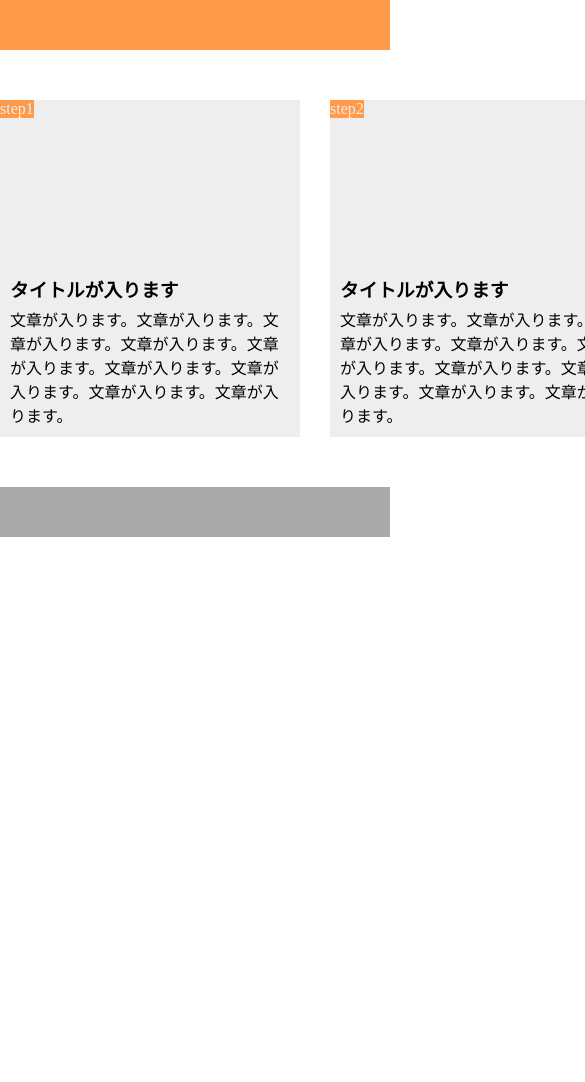
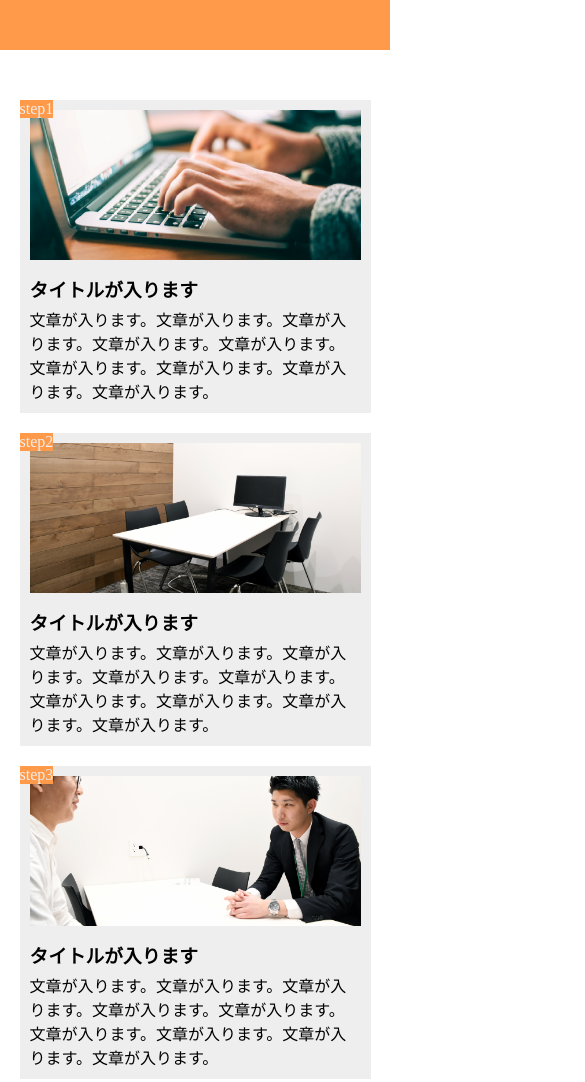
Before and after one commit to AkaneU/Chapter10, a plain HTML site: page index.html in a window 390 px wide. Shown: the top 1082 px of the page, 585 px wide, since content can reach past the window. Before the commit the page ends 844 px from the top, so only its background shows below. Drawn offline with Linux system fonts and the light colour scheme.

Commit message:
[Finish] 1-10

```diff
--- a/index.html
+++ b/index.html
@@ -3,7 +3,7 @@
   <head>
     <meta charset="UTF-8" />
     <meta name="viewport" content="width=device-width,initial-scale=1.0">
-    <title>8章演習</title>
+    <title>10章演習</title>
     <link rel="stylesheet" href="style.css" />
   </head>
 
--- a/style.css
+++ b/style.css
@@ -65,27 +65,19 @@ footer {
 }
 
 @media screen and (max-width: 768px) {
-  header {
-  }
-
   main {
+    width: 100%;
+    flex-direction: column;
+    justify-content: center;
+    align-items: center;
   }
 
   .box {
+    width: 90%;
+    margin: auto;
+    margin-bottom: 20px;
   }
 
-  .step-img1 {
+  .box:last-child {
+    margin: 0 30px;
   }
-
-  .step-img2 {
-  }
-
-  .step-img3 {
-  }
-
-  .title {
-  }
-
-  footer {
-  }
-}
```
Also changed, not shown: img/flow01.png (added), img/flow02.png (added), img/flow03.png (added), 1 other file.
